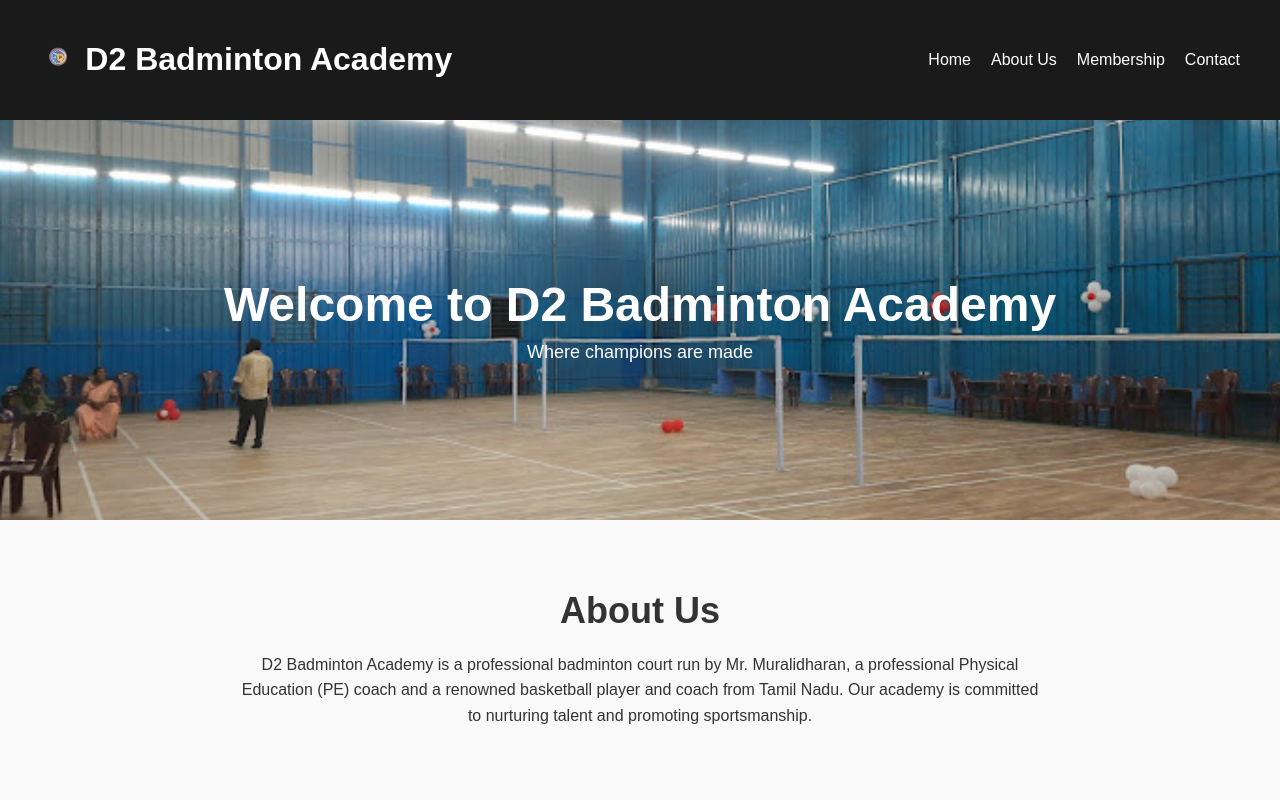
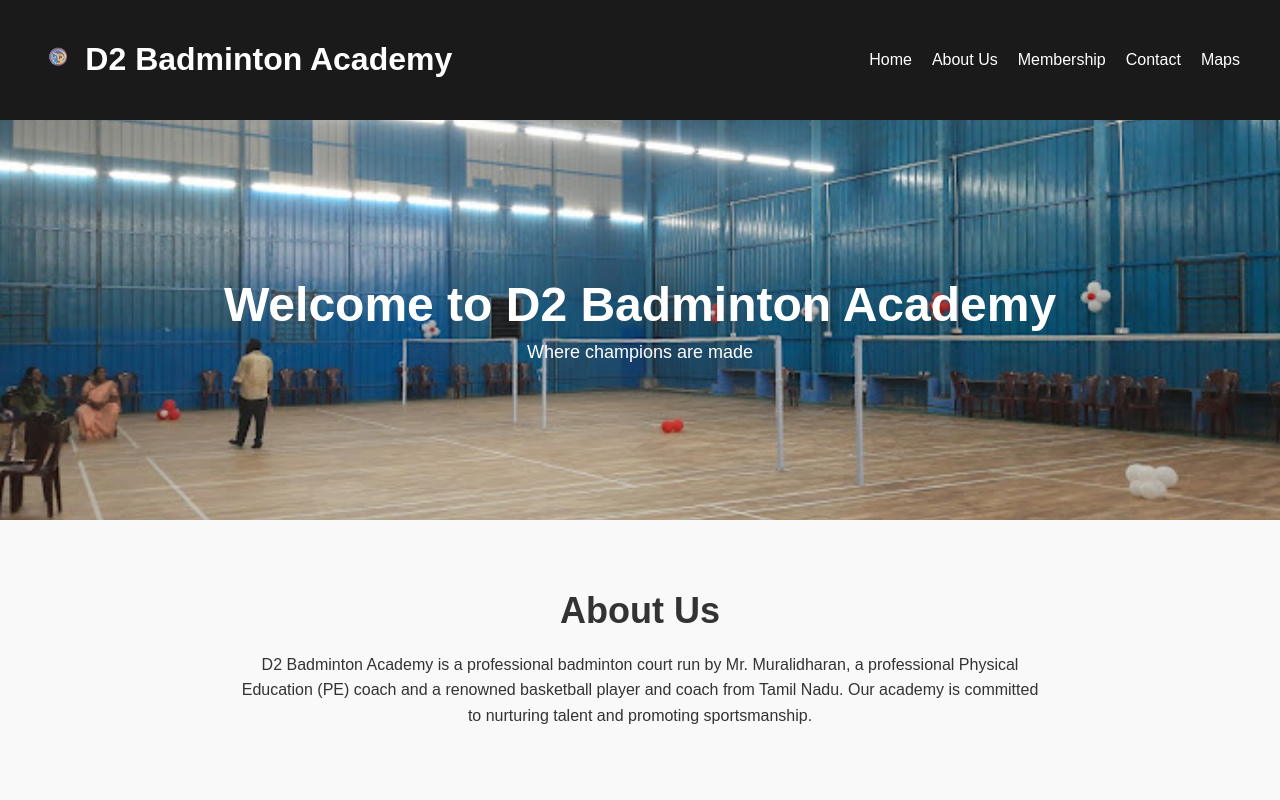
Before and after one commit to iamroyce007/d2website, a plain HTML site: page index.html in a window 1280 px wide. Shown: the top 800 px of the page. Drawn offline with Linux system fonts and the light colour scheme.

Commit message:
Update index.html

```diff
--- a/index.html
+++ b/index.html
@@ -117,6 +117,7 @@
             <li><a href="about.html">About Us</a></li>
             <li><a href="membership.html">Membership</a></li>
             <li><a href="contact.html">Contact</a></li>
+            <li><a href="https://maps.app.goo.gl/uDjgvMMFVS4szfoi9" target="_blank">Maps</a></li>
         </ul>
     </nav>
 </header>
```
